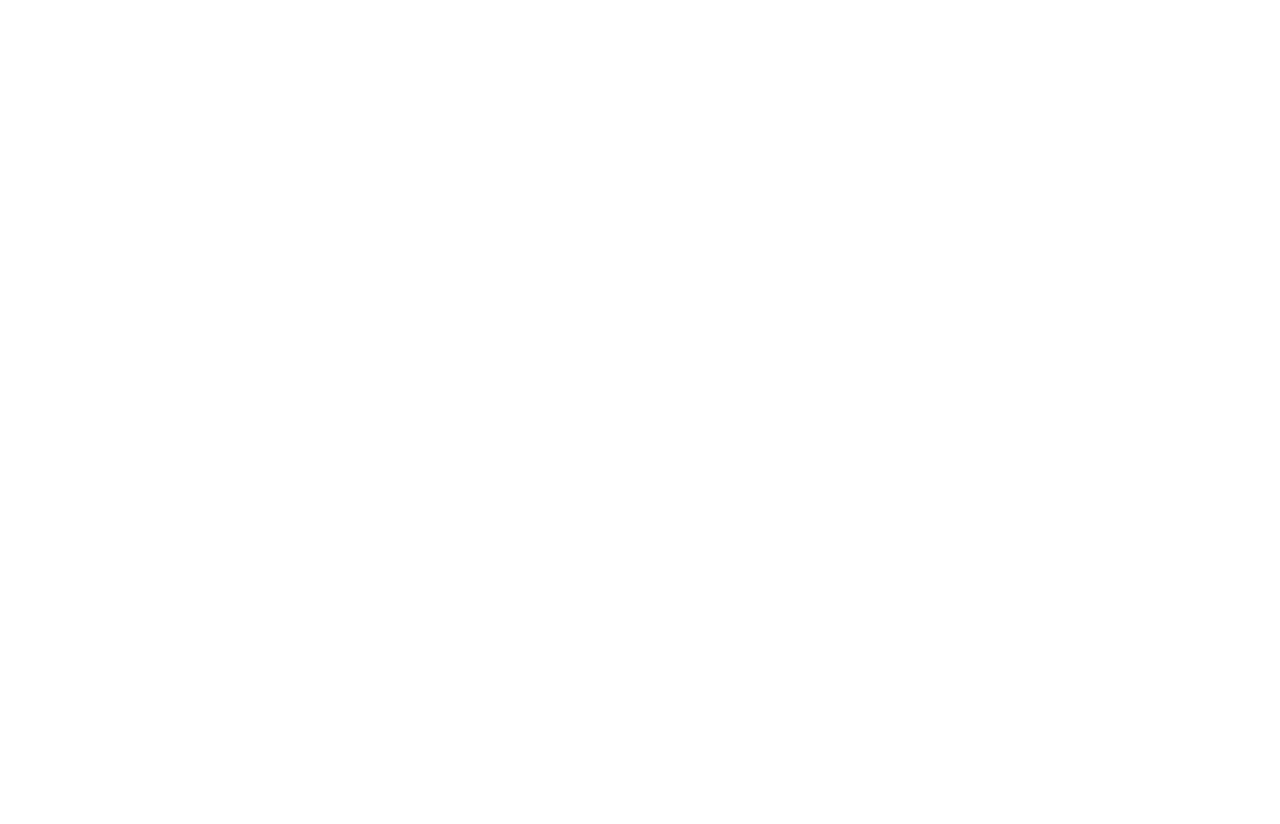
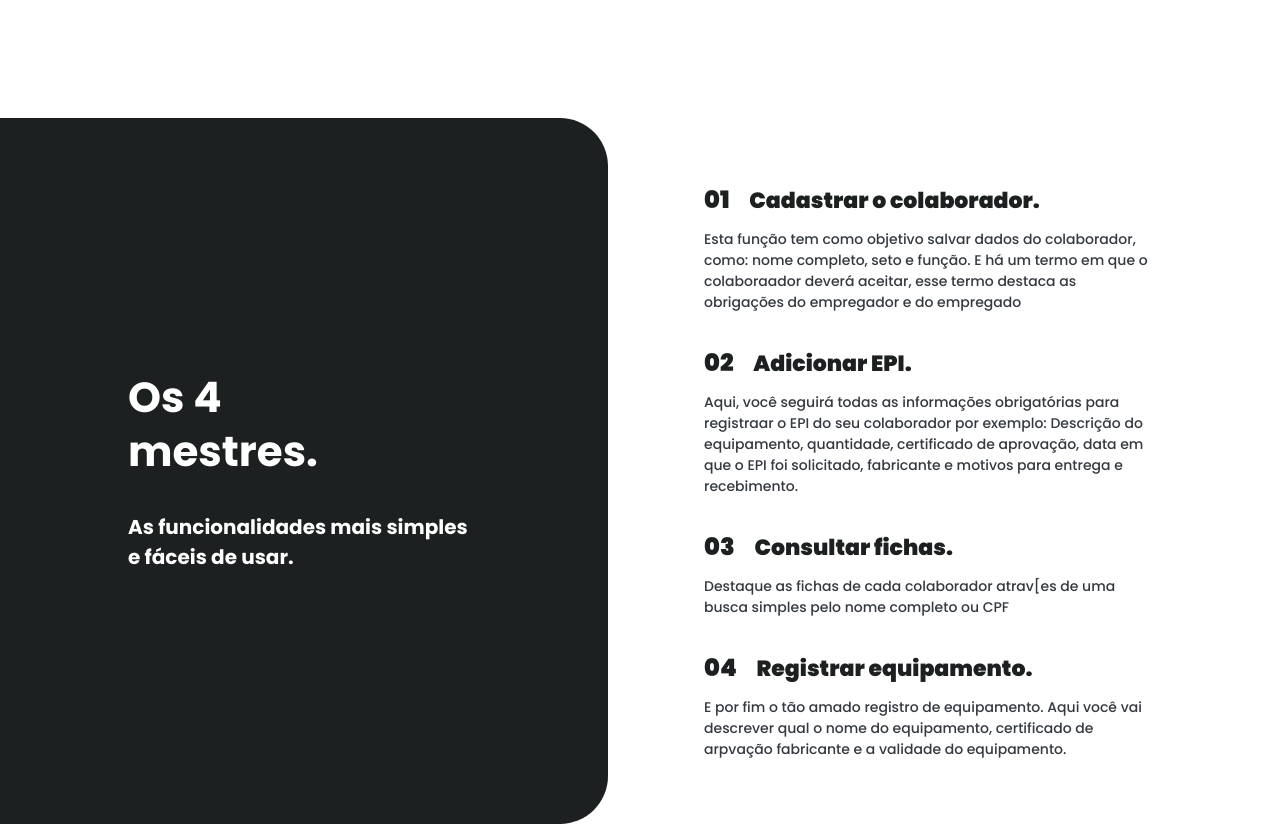
Before and after one commit to bryanmaraujo544/imcode-test, a React (Vite) app: page / in a window 1280 px wide. Shown: the part 2657-3481 px from the top of the page. Before the commit the page ends 2583 px from the top, so only its background shows below. Built offline with nearby package versions, Linux system fonts and the light colour scheme.

Commit message:
feat: adding functionality section

```diff
--- a/src/components/App/index.jsx
+++ b/src/components/App/index.jsx
@@ -7,6 +7,7 @@
 import { Home } from '../../sections/Home';
 import { Services } from '../../sections/Services';
 import { Project } from '../../sections/Project';
+import { Functionalities } from '../../sections/Functionalities';
 
 
 function App() {
@@ -19,6 +20,7 @@
           <MobileApp />
           <Services />
           <Project />
+          <Functionalities />
         </Container>
 
       </ThemeProvider>
--- a/src/components/App/styles.js
+++ b/src/components/App/styles.js
@@ -7,5 +7,5 @@
   margin: 0 auto;
   display: flex;
   flex-direction: column;
-  gap: 9.6rem;
+  gap: 12rem;
 `;
--- /dev/null
+++ b/src/sections/Functionalities/index.jsx
@@ -0,0 +1,47 @@
+import { Container } from './styles';
+
+const functionalities = [
+  {
+    number: '01',
+    title: 'Cadastrar o colaborador.',
+    text: 'Esta função tem como objetivo salvar dados do colaborador, como: nome completo, seto e função. E há um termo em que o colaboraador deverá aceitar, esse termo destaca as obrigações do empregador e do empregado',
+  },
+  {
+    number: '02',
+    title: 'Adicionar EPI.',
+    text: 'Aqui, você seguirá todas as informações obrigatórias para registraar o EPI do seu colaborador por exemplo: Descrição do equipamento, quantidade, certificado de aprovação, data em que o EPI foi solicitado, fabricante e motivos para entrega e recebimento.',
+  },
+  {
+    number: '03',
+    title: 'Consultar fichas.',
+    text: 'Destaque as fichas de cada colaborador atrav[es de uma busca simples pelo nome completo ou CPF',
+  },
+  {
+    number: '04',
+    title: 'Registrar equipamento.',
+    text: 'E por fim o tão amado registro de equipamento. Aqui você vai descrever qual o nome do equipamento, certificado de arpvação fabricante e a validade do equipamento.',
+  },
+]
+
+export const Functionalities = () => {
+  return (
+    <Container>
+      <div className="left-container">
+        <h3 className="title">
+          Os 4 <br />mestres.
+        </h3>
+        <p className="subtitle">As funcionalidades mais simples e fáceis de usar.</p>
+      </div>
+      <div className="right-container">
+        {functionalities.map(({ number, title, text }) => (
+          <div className="functionality">
+            <header className="title">
+              <span>{number}</span> {title}
+            </header>
+            <p className="text">{text}</p>
+          </div>
+        ))}
+      </div>
+    </Container>
+  );
+}
--- /dev/null
+++ b/src/sections/Functionalities/styles.js
@@ -0,0 +1,71 @@
+import styled from 'styled-components';
+
+export const Container = styled.section`
+  display: grid;
+  grid-template-columns: repeat(2, 1fr);
+  width: 100%;
+
+  @media (max-width: 768px) {
+    grid-template-columns: 1fr;
+  }
+
+  .left-container {
+    background: ${({ theme }) => theme.black};
+    border-radius: 0 4.8rem 4.8rem 0;
+    padding: 6.4rem;
+    padding: 12.8rem;
+    display: flex;
+    flex-direction: column;
+    justify-content: center;
+    margin-right: 3.2rem;
+
+    @media (max-width: 768px) {
+      padding: 3.2rem;
+    }
+
+    .title {
+      color: #fff;
+      font-size: 4.2rem;
+      line-height: 1.3;
+    }
+
+    .subtitle {
+      font-size: 2rem;
+      color: #fff;
+      margin-top: 3.2rem;
+      font-weight: 700;
+    }
+  }
+
+  .right-container {
+    padding: 6.4rem;
+    padding-right: 12.8rem;
+    display: flex;
+    flex-direction: column;
+    gap: 3.2rem;
+
+    @media (max-width: 768px) {
+      padding: 3.2rem;
+    }
+
+    .functionality {
+      .title {
+        font-size: 2.2rem;
+        font-weight: 900;
+        color: ${({ theme }) => theme.black};
+        span {
+          font-size: 2.4rem;
+          margin-right: 1.6rem;
+        }
+      }
+
+      .text {
+        font-size: 1.4rem;
+        font-weight: 500;
+
+        color: #343A40;
+        margin-top: 1.2rem;
+      }
+    }
+  }
+`;
```
